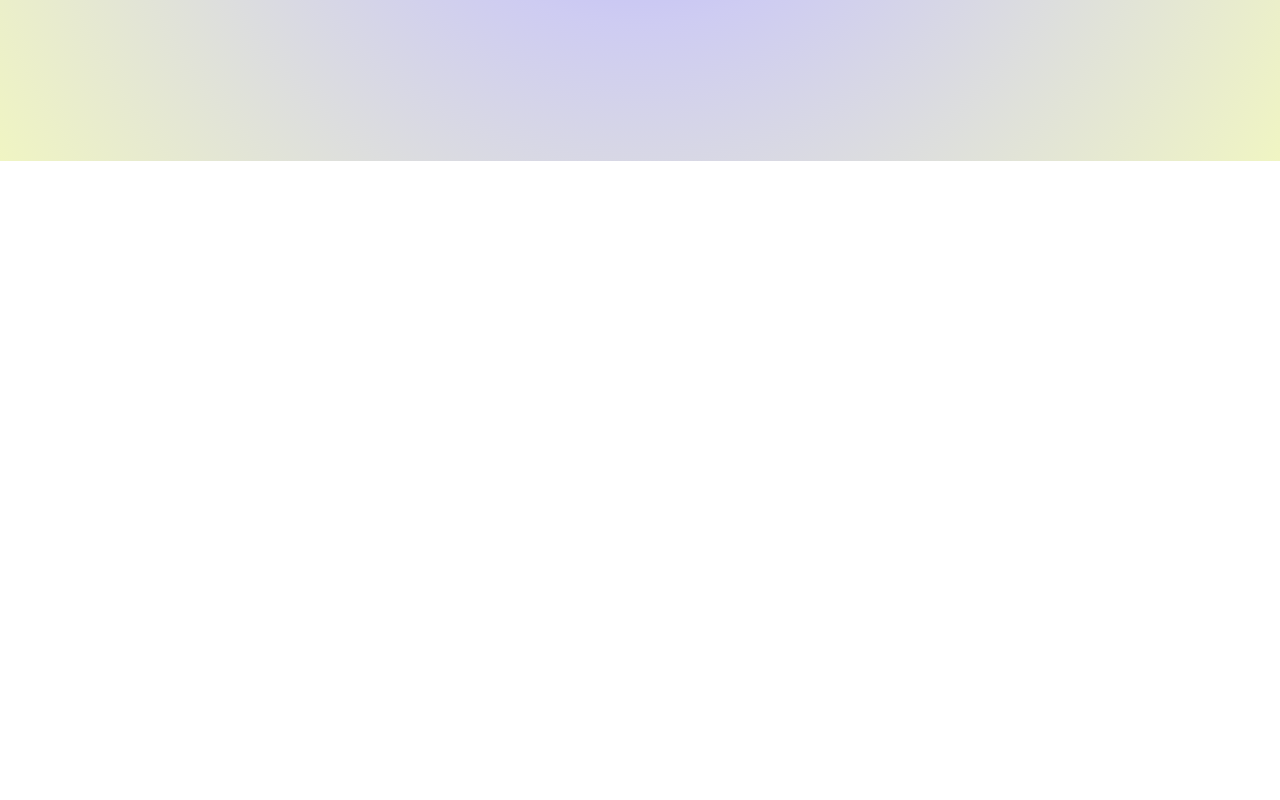
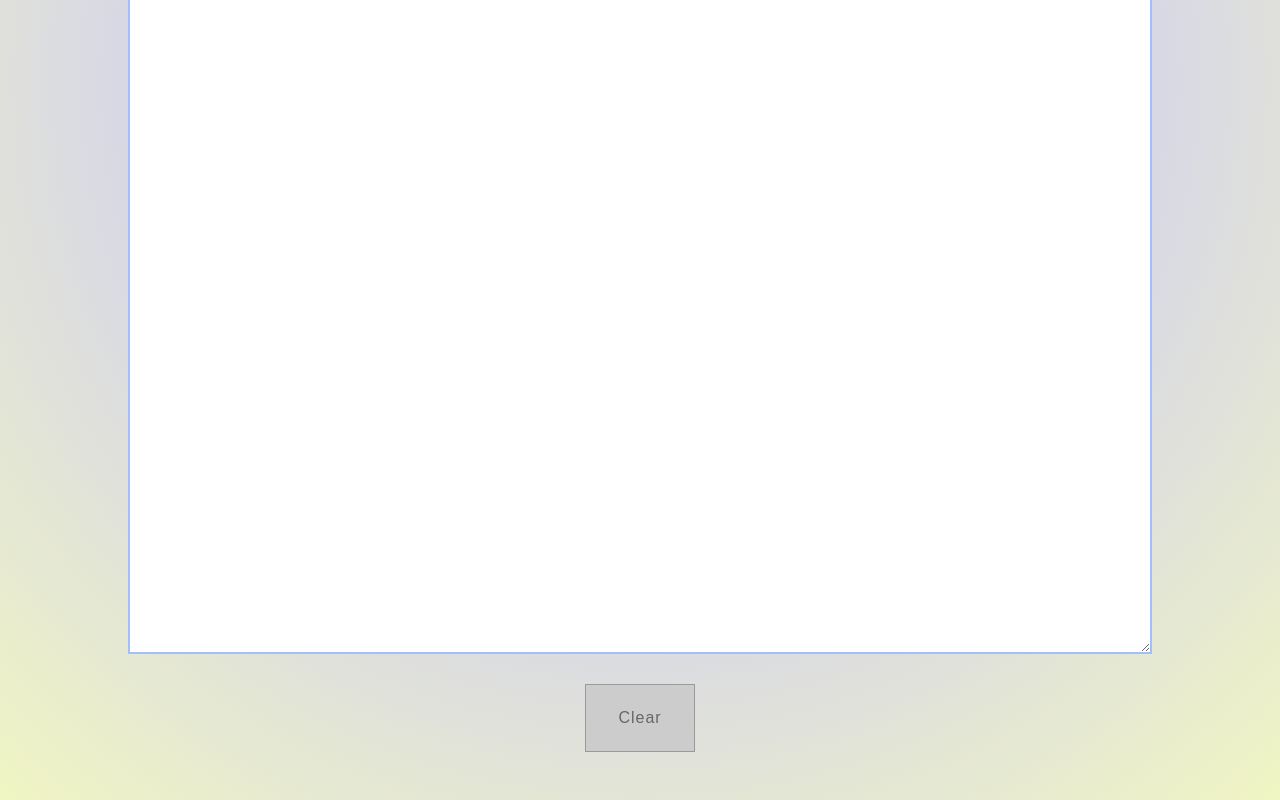
Before and after one commit to yafira/write-mind, a React (Create React App) app: page / in a window 1280 px wide. Shown: the part 639-1439 px from the top of the page. Before the commit the page ends 800 px from the top, so only its background shows below. Built offline with nearby package versions, Linux system fonts and the light colour scheme.

Commit message:
implemented text area and button

```diff
--- a/src/App.js
+++ b/src/App.js
@@ -1,7 +1,35 @@
+import React from 'react'
+import { useState } from 'react'
 import './style.css'
 
 function App() {
-	return <div className='App'></div>
+	const [userPrompt, setPrompt] = useState('')
+	const [valid, setValid] = useState(false)
+
+	const handleChange = (e) => {
+		const text = e.target.value
+		setPrompt(text)
+
+		if (!text.trim()) return setValid(false)
+		if (!text.match(/^[aA-zZ\s]+$/)) return setValid(false)
+		setValid(true)
+	}
+
+	return (
+		<div className='app-main'>
+			<h1>mind write</h1>
+			<h2>a space to write what's on your mind.</h2>
+			<textarea
+				className='app-input'
+				placeholder='what is on your mind?'
+				value={userPrompt}
+				onChange={handleChange}
+			/>
+			<button className='clay' disabled={!valid}>
+				Clear
+			</button>
+		</div>
+	)
 }
 
 export default App
--- a/src/style.css
+++ b/src/style.css
@@ -53,3 +53,48 @@ h2 {
 	font-size: 14px;
 	font-family: 'IBM Plex Mono', monospace;
 }
+
+textarea {
+	min-width: 1000px;
+	min-height: 1000px;
+}
+
+button {
+	letter-spacing: 1px;
+	display: block;
+	border-width: 0;
+	font-size: 16px;
+	color: #000000;
+	padding: 1.5rem 2rem;
+	cursor: pointer;
+	transition: 0.25s ease;
+}
+
+button:disabled,
+button[disabled] {
+	border: 1px solid #999999;
+	background-color: #cccccc;
+	color: #666666;
+}
+
+.clay {
+	--clay-background: #c7d0f5;
+	--clay-border-radius: 1rem;
+	--clay-shadow-outset: 4px 4px 8px 0 rgba(0, 0, 0, 0.3);
+	--clay-shadow-inset-primary: -8px -8px 8px 0 rgba(0, 0, 0, 0.2);
+	--clay-shadow-inset-secondary: 8px 8px 8px 0 hsla(0, 0%, 100%, 0.4);
+	transform: translate3d(0, 0, 0);
+	backface-visibility: hidden;
+}
+
+button:hover {
+	background-color: #b2b0ef;
+}
+
+button:active {
+	background-color: #6d7ec0;
+}
+
+.clay:active {
+	transform: scale(0.98) translate3d(0, 0, 0);
+}
```
